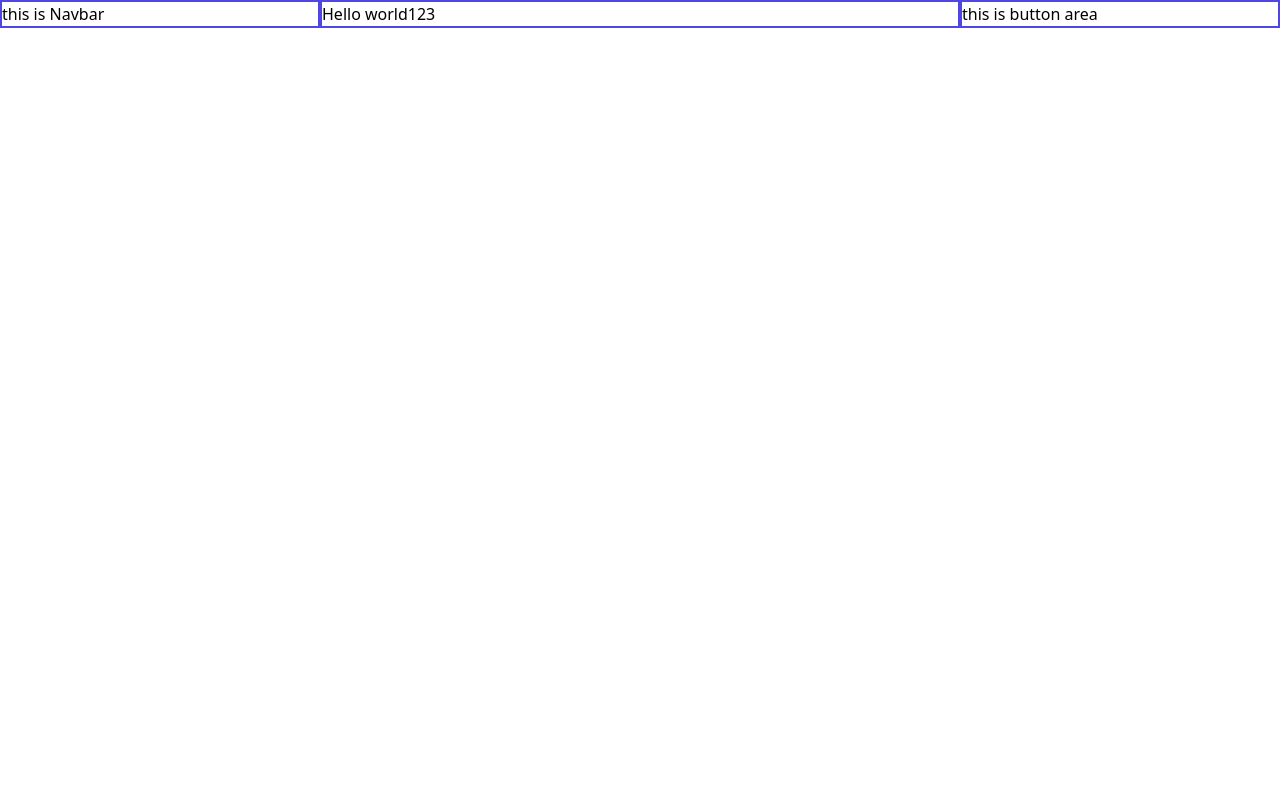
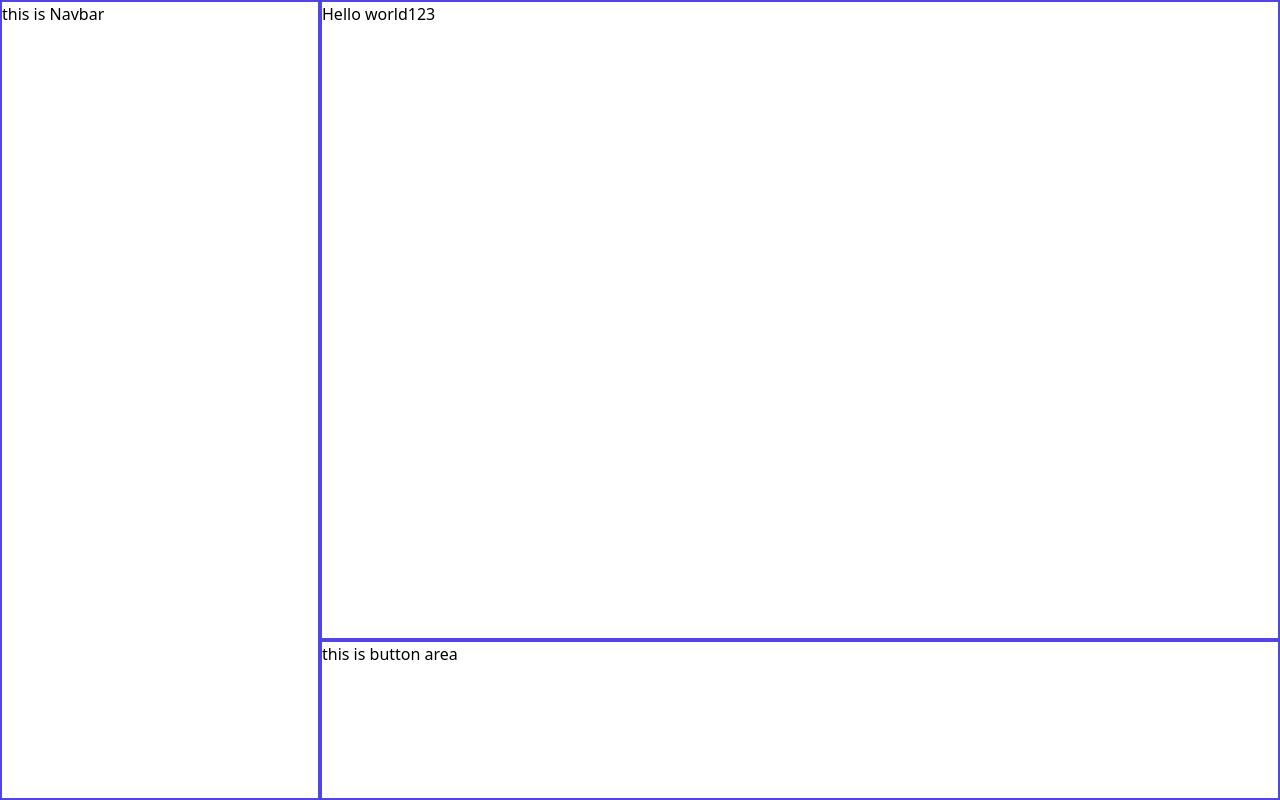
Before and after one commit to hustler78237/Notes, a React (Create React App) app: page / in a window 1280 px wide. Built offline with nearby package versions, Linux system fonts and the light colour scheme.

Commit message:
Changes Commit

```diff
--- a/src/components/Textarea.js
+++ b/src/components/Textarea.js
@@ -1,6 +1,6 @@
 function Textarea() {
     return (
-        <div>
+        <div className="">
             Hello world123
         </div>
     )
--- a/src/parentcopycomponents/Show.js
+++ b/src/parentcopycomponents/Show.js
@@ -2,18 +2,20 @@ import ButtonArea from "../components/ButtonArea";
 import Navbar from "../components/Navbar";
 import Textarea from "../components/Textarea";
 
-function Show () {
-    return(
-        <div className="flex flex-row">
-        <div className="basis-1/4 border-2 border-indigo-600">
-        <Navbar/>
-        </div>
-        <div className="basis-1/2 border-2 border-indigo-600">
-        <Textarea/>
-        </div>
-        <div className = 'basis-1/4 border-2 border-indigo-600'>
-        <ButtonArea/>
-        </div>
+function Show() {
+    return (
+        <div className="flex flex-row h-dvh">
+            <div className="basis-1/4 border-2 border-indigo-600">
+                <Navbar />
+            </div>
+            <div className="flex flex-col basis-3/4">
+                <div className="basis-4/5 border-2 border-indigo-600">
+                    <Textarea />
+                </div>
+                <div className="basis-1/5 border-2 border-indigo-600">
+                    <ButtonArea />
+                </div>
+            </div>
         </div>
     )
 }
```
